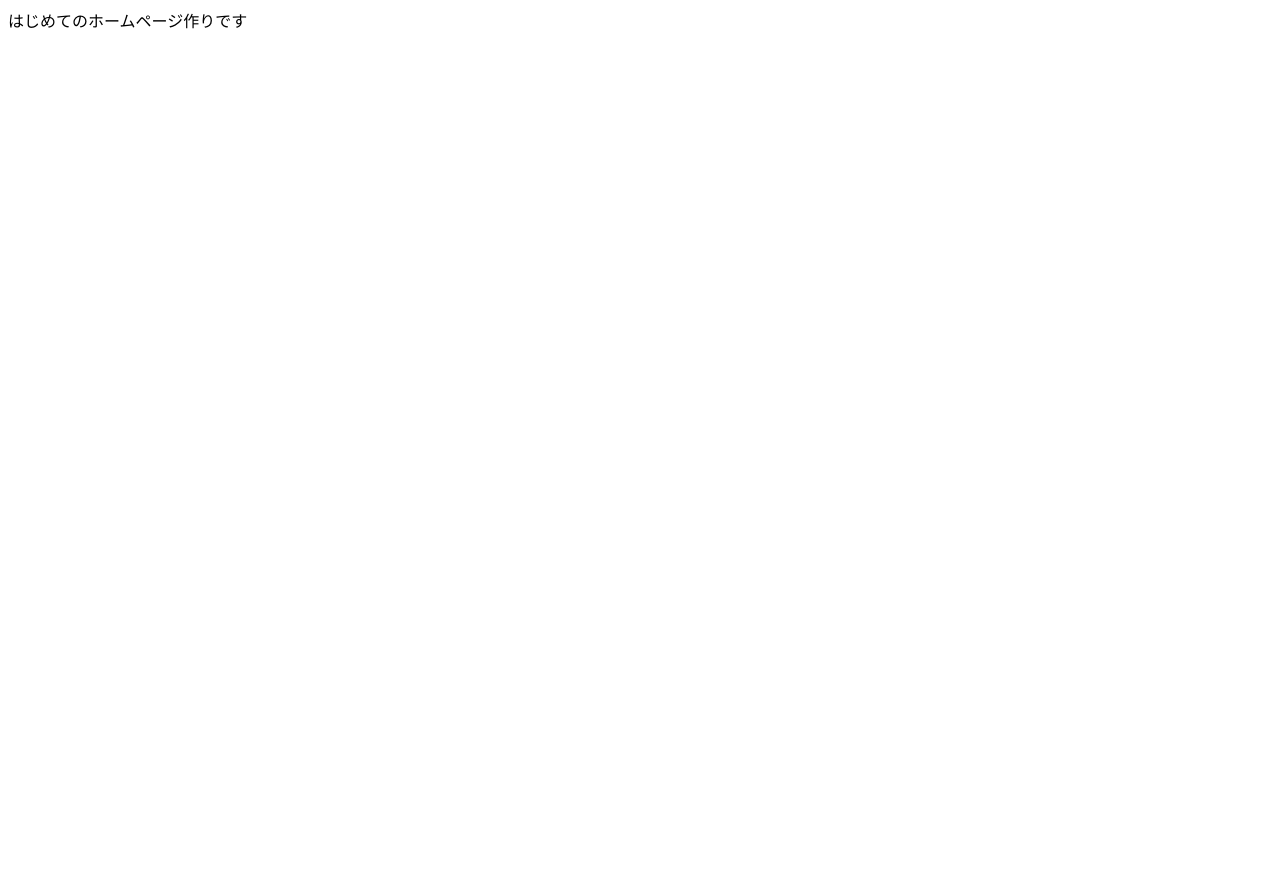
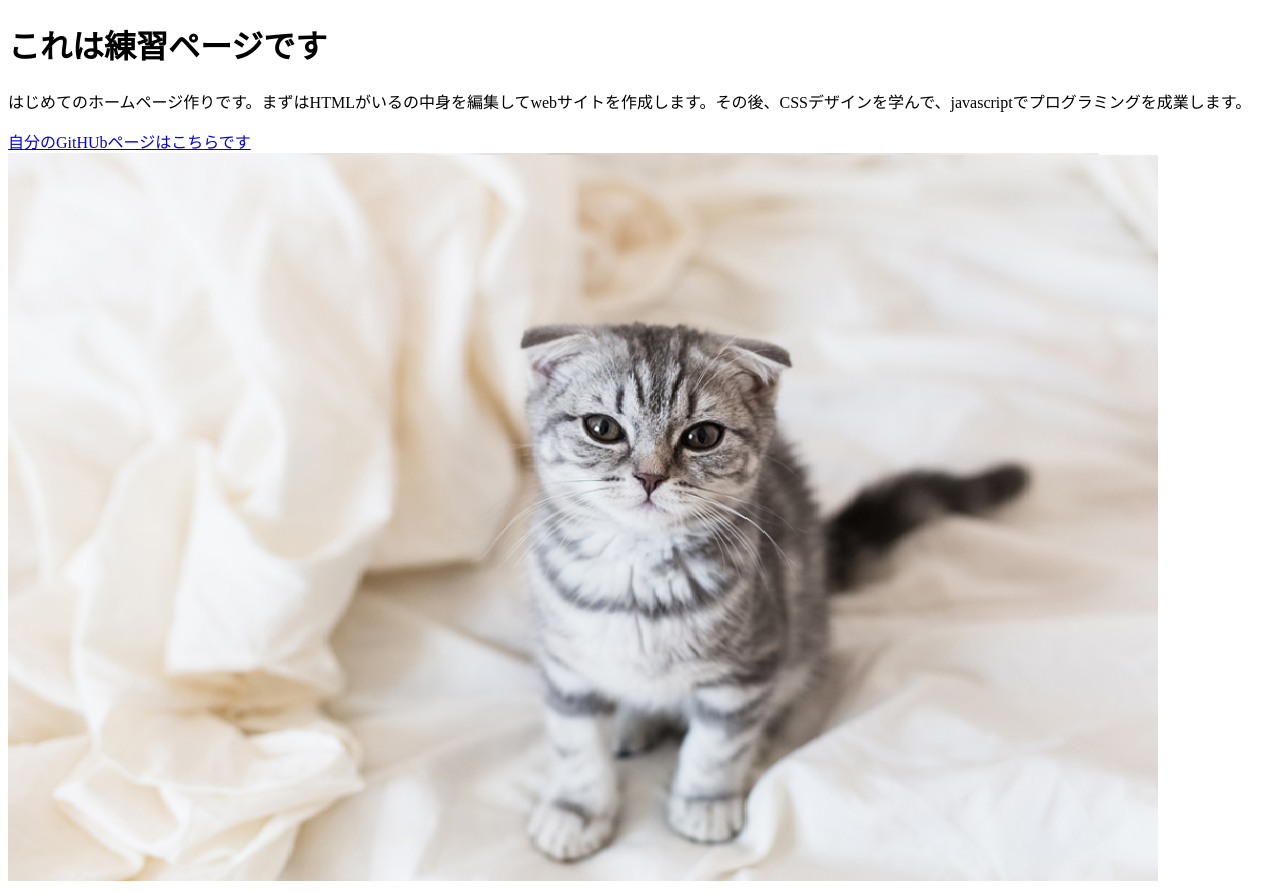
Before and after one commit to Yoshida836/training, a plain HTML site: page index.html in a window 1280 px wide. Before the commit the page ends 800 px from the top, so only its background shows below. Drawn offline with Linux system fonts and the light colour scheme.

Commit message:
htmlのパーツを入れてみた＆猫の画像を入れた

```diff
--- a/index.html
+++ b/index.html
@@ -1,11 +1,24 @@
 <!DOCTYPE html>
 <html lang="en">
 <head>
+    <!-- head:webサイトの裏設定を記入する場所 -->
+     <!-- Ctl + 「/」でコメント化 -->
     <meta charset="UTF-8">
     <meta name="viewport" content="width=device-width, initial-scale=1.0">
     <title>初のWebサイト作成</title>
 </head>
 <body>
-    はじめてのホームページ作りです
+    <!-- body:実際にユーザーの目に触れる部分 -->
+    <h1>これは練習ページです</h1>
+    <!-- h2やh3の見出しもある -->
+    <p>はじめてのホームページ作りです。まずはHTMLがいるの中身を編集してwebサイトを作成します。その後、CSSデザインを学んで、javascriptでプログラミングを成業します。</p>
+    <!-- pは文章 -->
+    <a href="https://github.com/">自分のGitHUbページはこちらです</a>
+    <!-- aは別ページへの誘導 -->
+    <!-- 水色は補足情報-ページのURLとか、もう一つオプションが必要な場合＝属性 -->
+    <!-- hrefはaの属性値 -->
+    <img src="cat.png" alt="猫の画像">
+    <!-- imgは画像　srcで画像ファイル/altで属性を補足 -->
+
 </body>
 </html>
```
Also changed, not shown: cat.png (added).
